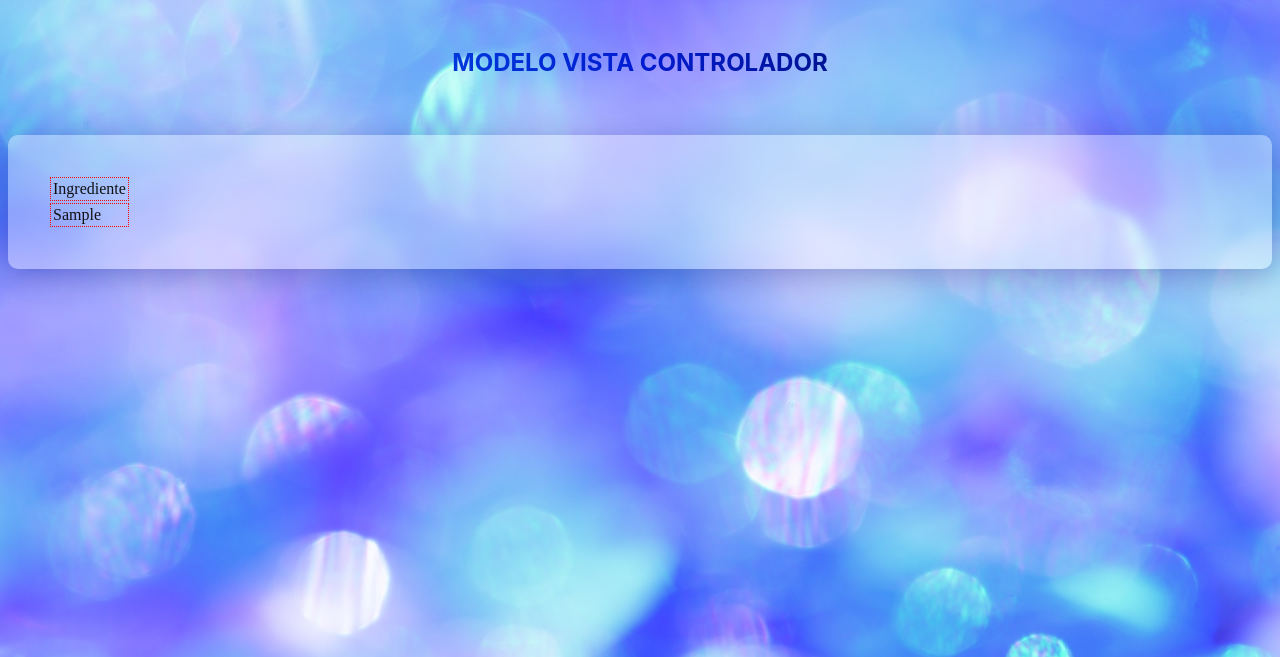
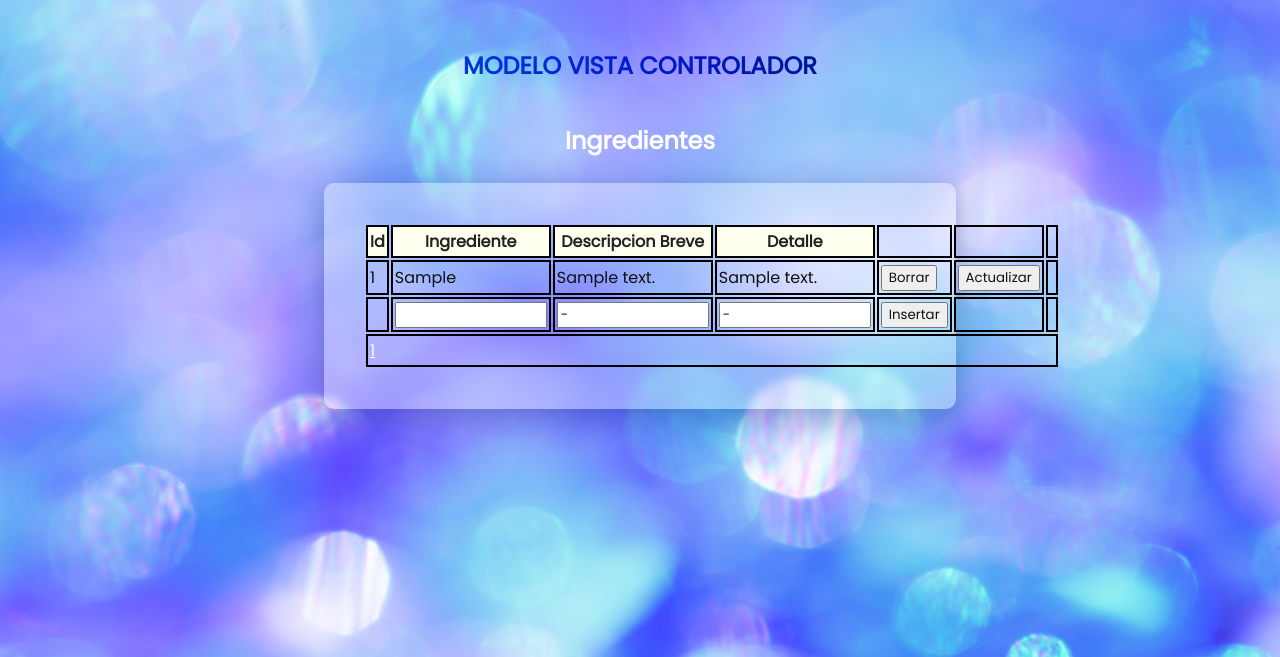
Before and after one commit to quintabcn/php.training, a PHP site: page / in a window 1280 px wide. Shown: the top 657 px of the page. Run offline with PHP 8.4, Linux system fonts and the light colour scheme; tables that the repository leaves empty or names only in its code hold one stand-in row (values such as "Sample post").

Commit message:
CRUD MVC

```diff
--- a/CRUD-MVC/Modelo/ingredientes_modelo.php
+++ b/CRUD-MVC/Modelo/ingredientes_modelo.php
@@ -15,17 +15,16 @@
 
         public function get_ingredientes(){
 
-            $consulta=$this->db->query("SELECT * FROM ingredients");
+            require ("modelo/paginacion.php");
+
+            $consulta=$this->db->query("SELECT * FROM ingredients LIMIT $start, $tamany");
 
             while($filas=$consulta->fetch(PDO::FETCH_ASSOC)){
                 $this->ingredientes[]=$filas;
-            }
+                }
 
             return $this->ingredientes;
 
         }
-
-
     }
-
 ?>
--- /dev/null
+++ b/CRUD-MVC/Modelo/insertar.php
@@ -0,0 +1,18 @@
+<?php
+
+    if(isset($_POST['cr'])){
+
+        $ingre=$_POST['ingre'];
+        $breve=$_POST['breve'];
+        $larga=$_POST['larga'];
+
+        $sql="INSERT INTO ingredients (ingredient, description_short, description_long) VALUES (:ingred, :short, :long)";
+
+        $resultado=$base->prepare($sql);
+
+        $resultado->execute(array(":ingred" =>$ingre, ":short" =>$breve, ":long" =>$larga));
+
+        header ("Location:index.php");
+    }
+
+?>
--- /dev/null
+++ b/CRUD-MVC/Modelo/paginacion.php
@@ -0,0 +1,29 @@
+<?php
+
+    require_once("conectar.php");
+    $base=Conectar::conexion();
+
+    $tamany=5;
+
+    if(isset($_GET['pagina'])){
+        if($_GET['pagina']==1){
+            header("Location:index.php");
+        }else{
+            $pag=$_GET['pagina'];
+        }
+    }else{
+        $pag=1;
+    }
+
+    $start=($pag-1)*$tamany;
+
+    $sql_total="SELECT * FROM ingredients";
+
+    $resultado=$base->prepare($sql_total);
+    $resultado->execute(array());
+
+    $numfilas=$resultado->rowCount();
+
+    $tot_pag=ceil($numfilas/$tamany);
+
+?>
--- a/CRUD-MVC/Vista/ingredientes_vista.php
+++ b/CRUD-MVC/Vista/ingredientes_vista.php
@@ -1,34 +1,80 @@
 <!DOCTYPE html>
 <html lang="en">
+
 <head>
     <meta charset="UTF-8">
     <meta name="viewport" content="width=device-width, initial-scale=1.0">
     <title>Document</title>
+</head>
 
-    <style>
-        td{
-            border: 1px dotted #ff0000;
-        }
+<body>
+    <?php
+        require ("modelo/paginacion.php");
+        require ("modelo/insertar.php");
+    ?>
 
-    </style>
-</head>
-<body>
-
-    <table>
+    <form action="<?php echo $_SERVER['PHP_SELF'];?>" method="POST" >
+        <table width="50%" border="0" align="center">
             <tr>
-            <td>Ingrediente</td>
+                <td class="primera_fila">Id</td>
+                <td class="primera_fila">Ingrediente</td>
+                <td class="primera_fila">Descripcion Breve</td>
+                <td class="primera_fila">Detalle</td>
+                <td class="sin">&nbsp;</td>
+                <td class="sin">&nbsp;</td>
+                <td class="sin">&nbsp;</td>
             </tr>
 
             <?php
 
-        foreach ($matrizingredientes as $registro){
+            foreach($matrizingredientes as $ingredient):?>
 
-            echo "<tr><td>" . $registro['ingredient'] . "</td></tr>";
-        }
+            <tr>
+                <td><?php echo $ingredient['idingredient']?></td>
+                <td><?php echo $ingredient['ingredient']?></td>
+                <td><?php echo $ingredient['description_short']?></td>
+                <td><?php echo $ingredient['description_long']?></td>
 
+                <td class="bot">
+                    <a href="Modelo/delete.php?id=<?php echo $ingredient['idingredient']?>">
+                        <input type='button' name='del' id='del' value='Borrar'>
+                    </a></td>
+                <td class="bot">
+                    <a href="Modelo/editar.php?idingredient=<?php echo $ingredient['idingredient']?>
+                                        & ingredient=<?php echo $ingredient['ingredient']?>
+                                        & description_short=<?php echo $ingredient['description_short']?>
+                                        & description_long=<?php echo $ingredient['description_long']?>
+                                        ">
+                        <input type='button' name='up' id='up' value='Actualizar'>
+                    </a></td>
+                <td></td>
+            </tr>
+
+            <?php
+            endforeach;
             ?>
 
+
+            <tr>
+                <td></td>
+                <td><input type='text' name='ingre' size='10' class='centrado'></td>
+                <td><input type='text' name='breve' size='10' class='centrado' value="-"></td>
+                <td><input type='text' name='larga' size='10' class='centrado' value="-"></td>
+                <td class='bot'><input type='submit' name='cr' id='cr' value='Insertar'></td>
+                <td></td>
+                <td></td>
+            </tr>
+            <tr>
+                <td colspan="7">
+                    <?php
+                        for($i=1; $i<=$tot_pag; $i++){
+                            echo "<a href='?pagina=" .$i . "'>" .$i. "</a>  ";
+                        }
+                    ?>
+                </td>
+            </tr>
+
         </table>
-
+    </form>
 </body>
 </html>
--- a/CRUD-MVC/css/style.css
+++ b/CRUD-MVC/css/style.css
@@ -1,7 +1,10 @@
+@import url('https://fonts.googleapis.com/css2?family=Poppins&display=swap');
+
 *{
     top: 0;
     left: 0;
     color: white;
+    font-family: 'Poppins', sans-serif;
 }
 
 body{
@@ -23,11 +26,19 @@ h1{
     transition: ease-in-out 0.5s;
     background: #ccc;
     font-size: 1.5rem;
-    font-family: -apple-system, BlinkMacSystemFont, 'Segoe UI', Roboto, Oxygen, Ubuntu, Cantarell, 'Open Sans', 'Helvetica Neue', sans-serif;
     background: linear-gradient(90deg, #007cf0,#001bd1, #000000);
     -webkit-text-fill-color: transparent;
     -webkit-background-clip: text;
 }
+
+h2{
+    margin: auto;
+    align-content: center;
+    align-items: center;
+    text-align: center;
+    transition: 0.5s ease-in-out;
+}
+
 table{
     margin: auto;
     display: block;
--- a/CRUD-MVC/index.php
+++ b/CRUD-MVC/index.php
@@ -3,12 +3,12 @@
 <head>
     <meta charset="UTF-8">
     <meta name="viewport" content="width=device-width, initial-scale=1.0">
-    <title>Document</title>
+    <title>CRUD-MVC</title>
     <link rel="stylesheet" href="css/style.css">
+</head>
 
-</head>
 <body>
-    <h1>MODELO VISTA CONTROLADOR</h1>
+    <h1>MODELO VISTA CONTROLADOR</h1><h2>Ingredientes</h2>
     <br>
 
     <?php
--- a/crud/index.php
+++ b/crud/index.php
@@ -126,7 +126,7 @@
             </td>
         </tr>
     </table>
-</form>
+    </form>
 <p>&nbsp;</p>
 
 </body>
```
Also changed, not shown: CRUD-MVC/Modelo/delete.php (added, +12 -0 lines), CRUD-MVC/Modelo/editar.php (added, +77 -0 lines). Lines whose indentation alone changed are shown as unchanged.
